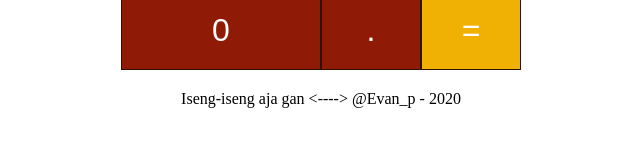
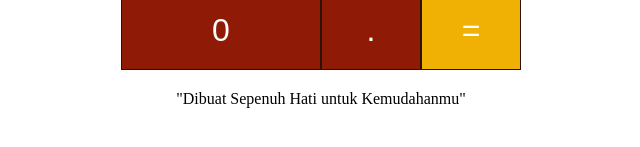
Before and after one commit to Evanfondx/alat_hitungmu, a plain HTML site: page index.html in a window 1280 px wide. Shown: the part 537-684 px from the top of the page, 319-959 px from the left. Drawn offline with Linux system fonts and the light colour scheme.

Commit message:
Update index.html

```diff
--- a/index.html
+++ b/index.html
@@ -50,7 +50,7 @@
   </div>
   <center>
   <footer>
-    Iseng-iseng aja gan <----> @Evan_p - 2020
+    "Dibuat Sepenuh Hati untuk Kemudahanmu"
   </footer>
   </center>
   <script type="text/javascript" src="script.js"></script>
```
